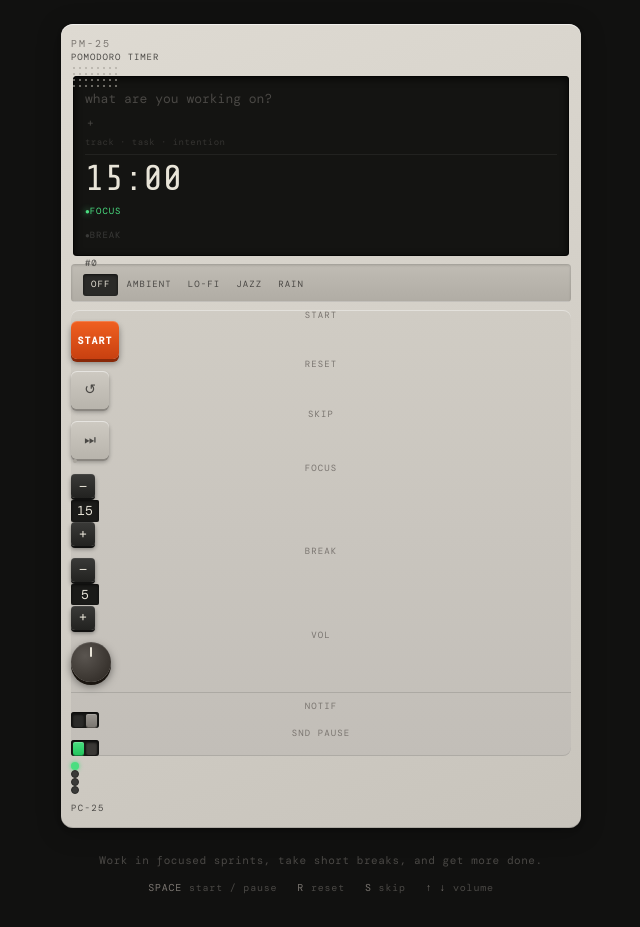
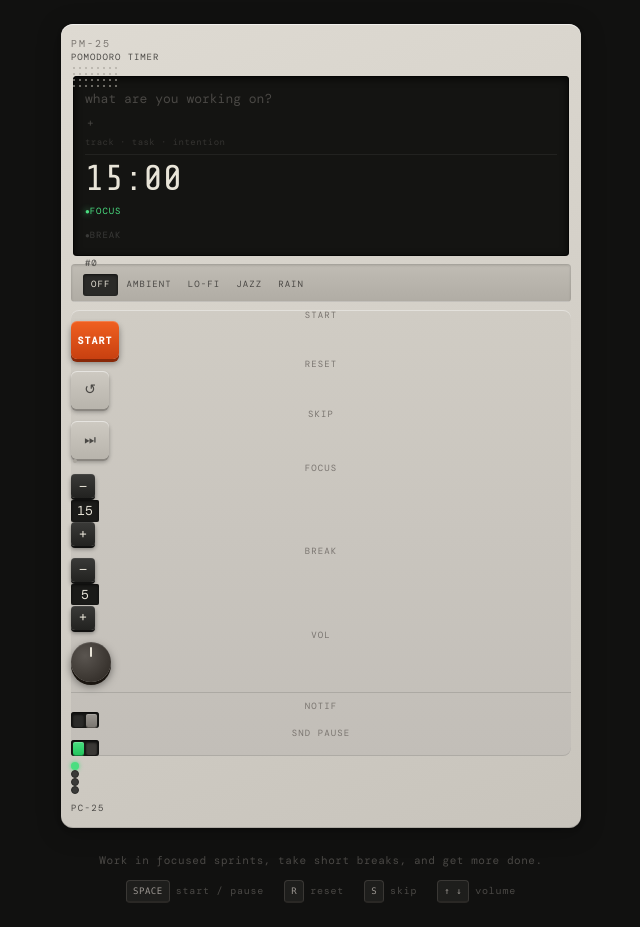
Before and after one commit to gagankg/pomodoro-web, a React (Vite) app: page / in a window 1280 px wide. Shown: the whole page, without its empty margins (319-959 px from the left). Built offline with nearby package versions, Linux system fonts and the light colour scheme; a web font is replaced by a local one.

Commit message:
style: add keyboard key styling to shortcut hints

```diff
--- a/src/App.jsx
+++ b/src/App.jsx
@@ -340,10 +340,28 @@ export default function App() {
           Work in focused sprints, take short breaks, and get more done.
         </p>
         <div style={{ display: 'flex', gap: 20, justifyContent: 'center', fontSize: 10, letterSpacing: '0.08em' }}>
-          <span><span style={{ color: '#7A7570' }}>SPACE</span> start / pause</span>
-          <span><span style={{ color: '#7A7570' }}>R</span> reset</span>
-          <span><span style={{ color: '#7A7570' }}>S</span> skip</span>
-          <span><span style={{ color: '#7A7570' }}>↑ ↓</span> volume</span>
+          {[
+            { key: 'SPACE', label: 'start / pause' },
+            { key: 'R', label: 'reset' },
+            { key: 'S', label: 'skip' },
+            { key: '↑ ↓', label: 'volume' },
+          ].map(({ key, label }) => (
+            <span key={key} style={{ display: 'flex', alignItems: 'center', gap: 6 }}>
+              <kbd style={{
+                display: 'inline-block',
+                padding: '2px 6px',
+                border: '1px solid #3A3835',
+                borderBottom: '2px solid #2A2825',
+                borderRadius: 4,
+                background: '#1E1E1C',
+                color: '#9A9590',
+                fontSize: 9,
+                lineHeight: '16px',
+                letterSpacing: '0.06em',
+              }}>{key}</kbd>
+              <span style={{ color: '#4A4845' }}>{label}</span>
+            </span>
+          ))}
         </div>
       </div>
     </div>
```
